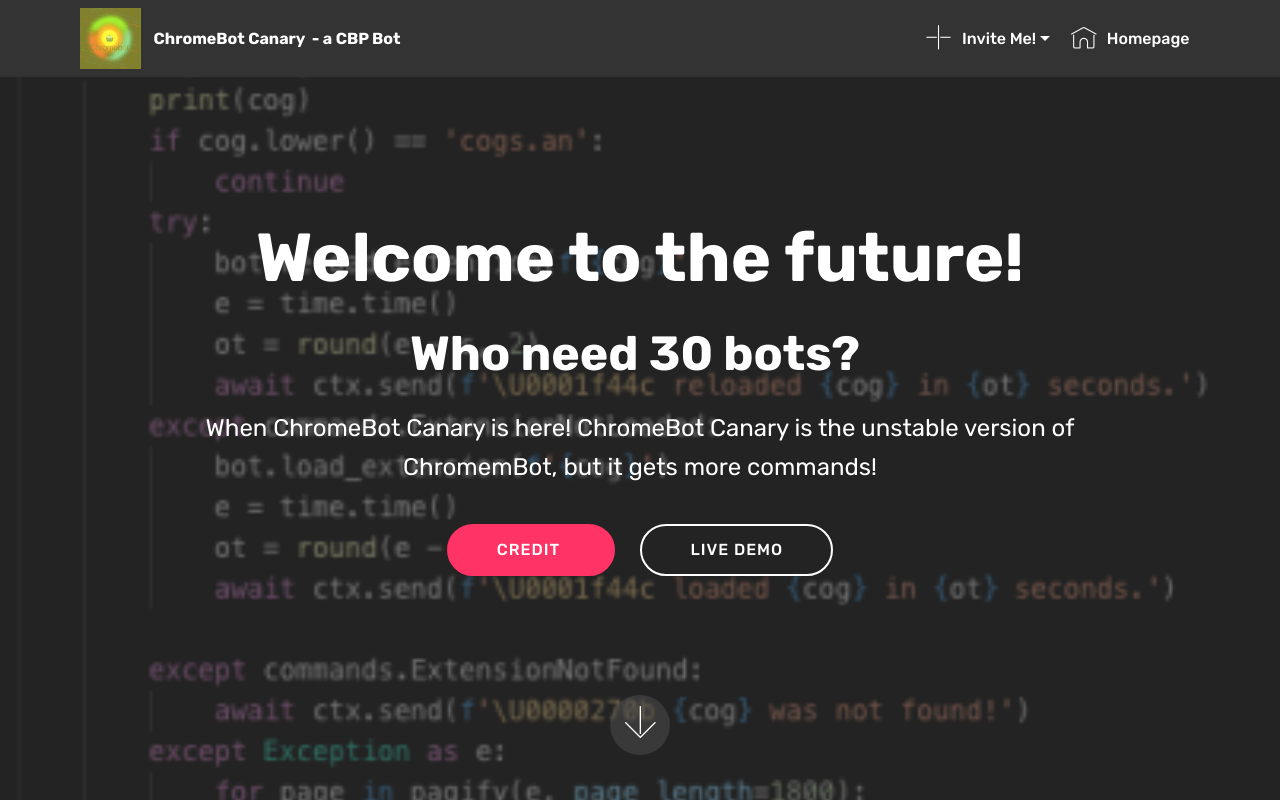
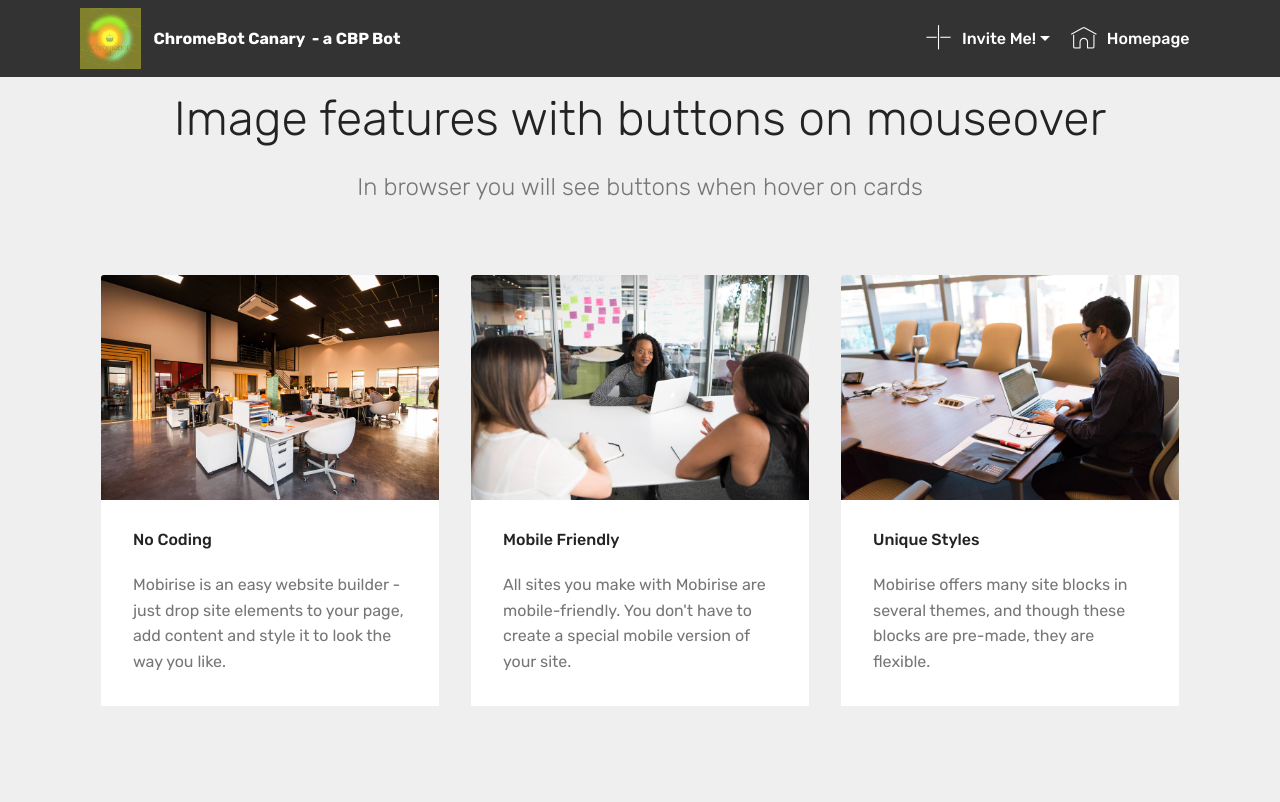
Before and after one commit to vincentdistoer2/test-for-chrome2, a plain HTML site: page index.html in a window 1280 px wide. Shown: the top 802 px of the page. Drawn offline with Linux system fonts and the light colour scheme; files whose address does not match are found by name.

Commit message:
create github pages

```diff
--- /dev/null
+++ b/assets/mbr-popup-btns/mbr-popup-btns.js
@@ -0,0 +1,10 @@
+var isBuilder = $('html').hasClass('is-builder');
+
+if (!isBuilder) {
+    if(typeof window.initPopupBtnPlugin === 'undefined'){
+        window.initPopupBtnPlugin = true;
+        $('section.popup-btn-cards .card-wrapper').each(function(index, el) {
+            $(this).addClass('popup-btn');
+        });
+    }
+}
--- a/assets/mobirise/css/mbr-additional.css
+++ b/assets/mobirise/css/mbr-additional.css
@@ -1820,8 +1820,86 @@ body {
 .cid-rBI00tFUTn .dropdown-item:hover {
   color: #149dcc !important;
 }
-.cid-rBHZZwvxkx {
-  background-image: url("../../../assets/images/unknown-9-403x331.png");
+.cid-rBI0PBDE3f {
+  padding-top: 90px;
+  padding-bottom: 90px;
+  background-color: #efefef;
+}
+.cid-rBI0PBDE3f .mbr-section-subtitle,
+.cid-rBI0PBDE3f .mbr-text {
+  color: #767676;
+}
+.cid-rBI0PBDE3f .card {
+  display: -webkit-flex;
+  position: relative;
+  justify-content: center;
+  -webkit-justify-content: center;
+}
+.cid-rBI0PBDE3f .card-wrapper {
+  height: 100%;
+  box-shadow: 0px 0px 0px 0px rgba(0, 0, 0, 0);
+  transition: box-shadow 0.3s;
+}
+.cid-rBI0PBDE3f .card-wrapper .card-img {
+  display: -webkit-flex;
+  flex-direction: column;
+  align-items: center;
+  justify-content: center;
+  position: relative;
+  overflow: hidden;
+  border-bottom-right-radius: 0;
+  border-bottom-left-radius: 0;
+  -webkit-flex-direction: column;
+  -webkit-align-items: center;
+  -webkit-justify-content: center;
+}
+.cid-rBI0PBDE3f .card-wrapper .card-img .mbr-overlay {
+  background-color: #ffffff;
+  display: none;
+  transition: opacity .3s;
+}
+.cid-rBI0PBDE3f .card-wrapper .card-img .mbr-section-btn {
+  position: absolute;
+  transition: opacity .3s;
+  width: 100%;
+  left: 0;
+  top: 50%;
+  height: auto;
+  transform: translateY(-50%);
+}
+.cid-rBI0PBDE3f .card-wrapper .card-img img {
+  width: 100%;
+}
+.cid-rBI0PBDE3f .card-wrapper .card-box {
+  background-color: #ffffff;
+  padding: 0 2rem 2rem 2rem;
+  border-bottom-left-radius: 0;
+  border-bottom-right-radius: 0;
+}
+.cid-rBI0PBDE3f .card-wrapper .card-box h4 {
+  font-weight: 500;
+  margin-bottom: 0;
+  padding-top: 2rem;
+}
+.cid-rBI0PBDE3f .card-wrapper .card-box p {
+  margin-bottom: 0;
+  padding-top: 1.5rem;
+}
+.cid-rBI0PBDE3f .card-wrapper:hover {
+  box-shadow: 0px 0px 30px 0px rgba(0, 0, 0, 0.05);
+}
+.cid-rBI0PBDE3f .card-img .mbr-overlay {
+  display: block !important;
+  opacity: 0;
+}
+.cid-rBI0PBDE3f .card-img .mbr-section-btn {
+  opacity: 0;
+}
+.cid-rBI0PBDE3f .card-img:hover .mbr-overlay {
+  opacity: .5;
+}
+.cid-rBI0PBDE3f .card-img:hover .mbr-section-btn {
+  opacity: 1;
 }
 .cid-rBI01PQRIO {
   padding-top: 90px;
--- a/index.html
+++ b/index.html
@@ -60,28 +60,80 @@
     </nav>
 </section>
 
-<section class="engine"><a href="https://mobirise.info/p">site templates free download</a></section><section class="cid-rBHZZwvxkx mbr-fullscreen mbr-parallax-background" id="header2-0">
+<section class="engine"><a href="https://mobirise.info/k">develop own website</a></section><section class="features18 popup-btn-cards cid-rBI0PBDE3f" id="features18-8">
 
 
 
-    <div class="mbr-overlay" style="opacity: 0.5; background-color: rgb(35, 35, 35);"></div>
 
-    <div class="container align-center">
-        <div class="row justify-content-md-center">
-            <div class="mbr-white col-md-10">
-                <h1 class="mbr-section-title mbr-bold pb-3 mbr-fonts-style display-1">
-                    Welcome to the future!</h1>
-                <h3 class="mbr-section-subtitle align-center mbr-light pb-3 mbr-fonts-style display-2"><strong>Who need 30 bots?&nbsp;</strong></h3>
-                <p class="mbr-text pb-3 mbr-fonts-style display-5">When ChromeBot Canary is here! ChromeBot Canary is the unstable version of ChromemBot, but it gets more commands!</p>
-                <div class="mbr-section-btn"><a class="btn btn-md btn-secondary display-4" href="credit.html#team1-7">CREDIT&nbsp;</a>
-                    <a class="btn btn-md btn-white-outline display-4" href="https://mobirise.co">LIVE DEMO</a></div>
+    <div class="container">
+        <h2 class="mbr-section-title pb-3 align-center mbr-fonts-style display-2">
+            Image features with buttons on mouseover
+        </h2>
+        <h3 class="mbr-section-subtitle display-5 align-center mbr-fonts-style mbr-light">
+            In browser you will see buttons when hover on cards
+        </h3>
+        <div class="media-container-row pt-5 ">
+            <div class="card p-3 col-12 col-md-6 col-lg-4">
+                <div class="card-wrapper ">
+                    <div class="card-img">
+                        <div class="mbr-overlay"></div>
+                        <div class="mbr-section-btn text-center">
+                            <a href="https://mobirise.co" class="btn btn-primary display-4">Learn More</a>
+                        </div>
+                        <img src="assets/images/background1.jpg" alt="Mobirise">
+                    </div>
+                    <div class="card-box">
+                        <h4 class="card-title mbr-fonts-style display-7">
+                            No Coding
+                        </h4>
+                        <p class="mbr-text mbr-fonts-style align-left display-7">
+                            Mobirise is an easy website builder - just drop site elements to your page, add content and style it to look the way you like.
+                        </p>
+                    </div>
+                </div>
             </div>
+            <div class="card p-3 col-12 col-md-6 col-lg-4">
+                <div class="card-wrapper">
+                    <div class="card-img">
+                        <div class="mbr-overlay"></div>
+                        <div class="mbr-section-btn text-center">
+                            <a href="https://mobirise.co" class="btn btn-primary display-4">Learn More</a>
+                        </div>
+                        <img src="assets/images/background2.jpg" alt="Mobirise">
+                    </div>
+                    <div class="card-box">
+                        <h4 class="card-title mbr-fonts-style display-7">
+                            Mobile Friendly
+                        </h4>
+                        <p class="mbr-text mbr-fonts-style display-7">
+                           All sites you make with Mobirise are mobile-friendly. You don't have to create a special mobile version of your site.
+                        </p>
+                    </div>
+                </div>
+            </div>
+
+            <div class="card p-3 col-12 col-md-6 col-lg-4">
+                <div class="card-wrapper">
+                    <div class="card-img">
+                        <div class="mbr-overlay"></div>
+                        <div class="mbr-section-btn text-center">
+                            <a href="https://mobirise.co" class="btn btn-primary display-4">Learn More</a>
+                        </div>
+                        <img src="assets/images/background3.jpg" alt="Mobirise">
+                    </div>
+                    <div class="card-box">
+                        <h4 class="card-title mbr-fonts-style display-7">
+                            Unique Styles
+                        </h4>
+                        <p class="mbr-text mbr-fonts-style display-7">
+                            Mobirise offers many site blocks in several themes, and though these blocks are pre-made, they are flexible.
+                        </p>
+                    </div>
+                </div>
+            </div>
+
+
         </div>
-    </div>
-    <div class="mbr-arrow hidden-sm-down" aria-hidden="true">
-        <a href="#next">
-            <i class="mbri-down mbr-iconfont"></i>
-        </a>
     </div>
 </section>
 
@@ -269,7 +321,7 @@
   <script src="assets/dropdown/js/nav-dropdown.js"></script>
   <script src="assets/dropdown/js/navbar-dropdown.js"></script>
   <script src="assets/touchswipe/jquery.touch-swipe.min.js"></script>
-  <script src="assets/parallax/jarallax.min.js"></script>
+  <script src="assets/mbr-popup-btns/mbr-popup-btns.js"></script>
   <script src="assets/smoothscroll/smooth-scroll.js"></script>
   <script src="assets/theme/js/script.js"></script>
 
```
Also changed, not shown: credits.html (+1 -1 lines), assets/images/background1.jpg (added), assets/images/background2.jpg (added), assets/images/background3.jpg (added), 1 other file.
